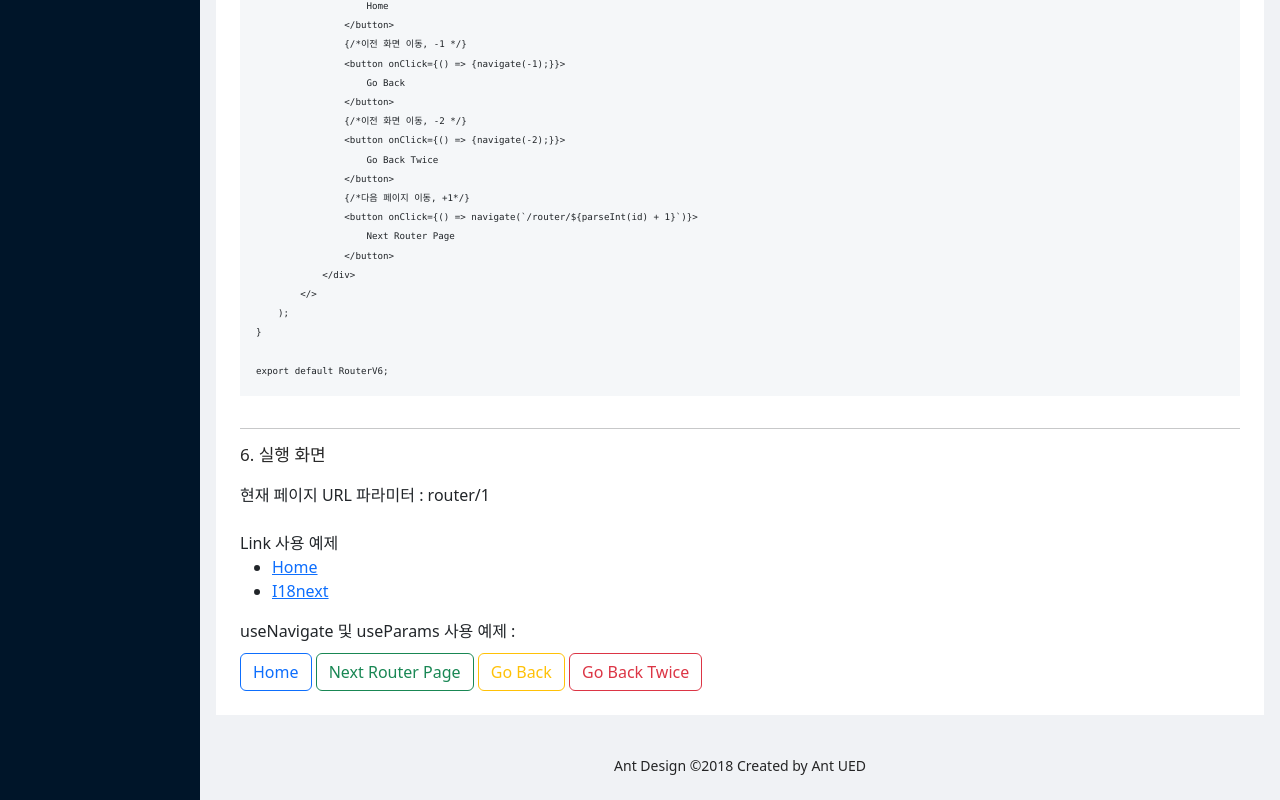
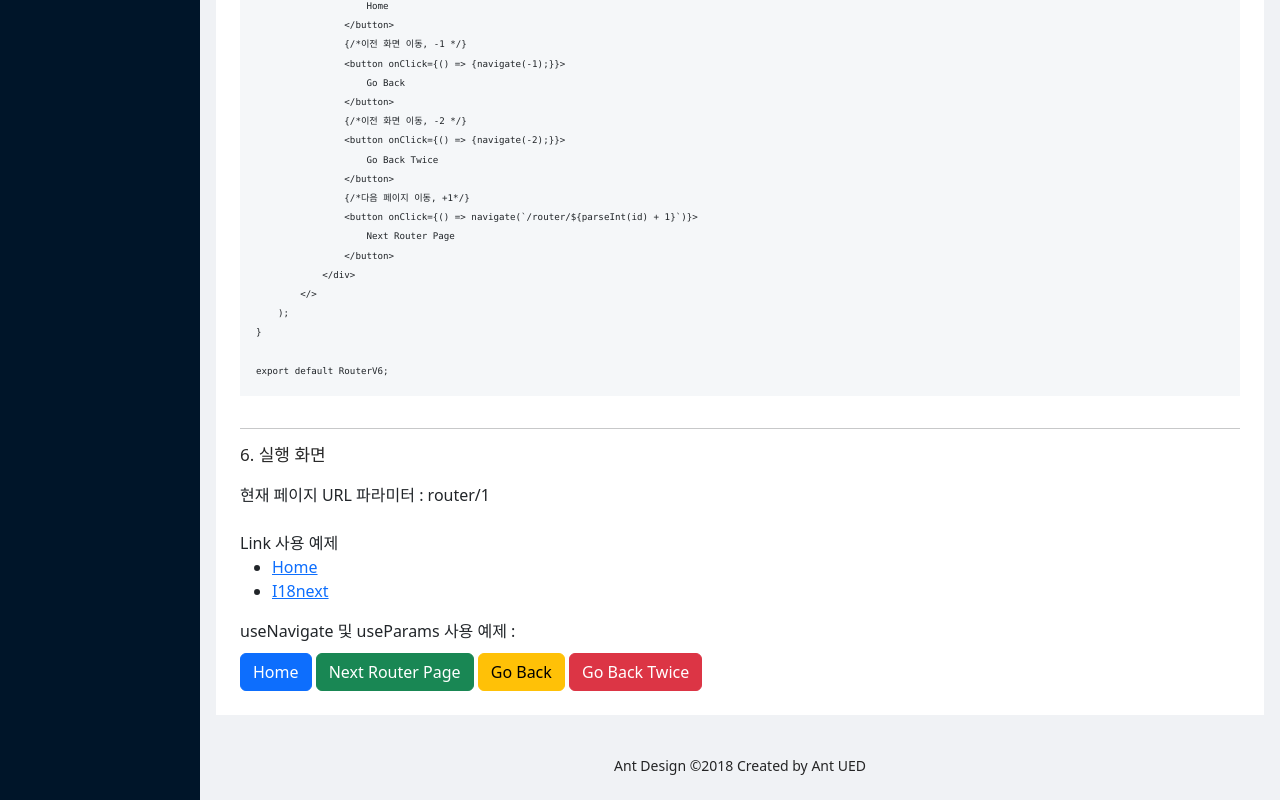
Before and after one commit to domfam012/react-boilerplate, a React (Create React App) app: page /router/1 in a window 1280 px wide. Shown: the part 3565-4365 px from the top of the page. Built offline with nearby package versions, Linux system fonts and the light colour scheme.

Commit message:
router.jsx 수정

```diff
--- a/src/pages/RouterV6.jsx
+++ b/src/pages/RouterV6.jsx
@@ -32,10 +32,10 @@ function RouterV6 () {
             </ul>
             <div style={{paddingBottom : "10px"}}>useNavigate 및 useParams 사용 예제 :</div>
             <div>
-                <Button onClick={() => {navigate("/");}} variant="outline-primary">Home</Button>{' '}
-                <Button onClick={() => navigate(`/router/${parseInt(id) + 1}`)} variant="outline-success">Next Router Page</Button>{' '}
-                <Button onClick={() => {navigate(-1);}} variant="outline-warning">Go Back</Button>{' '}
-                <Button onClick={() => {navigate(-2);}} variant="outline-danger">Go Back Twice</Button>{' '}
+                <Button onClick={() => {navigate("/");}} variant="primary">Home</Button>{' '}
+                <Button onClick={() => navigate(`/router/${parseInt(id) + 1}`)} variant="success">Next Router Page</Button>{' '}
+                <Button onClick={() => {navigate(-1);}} variant="warning">Go Back</Button>{' '}
+                <Button onClick={() => {navigate(-2);}} variant="danger">Go Back Twice</Button>{' '}
             </div>
         </>
 
```
